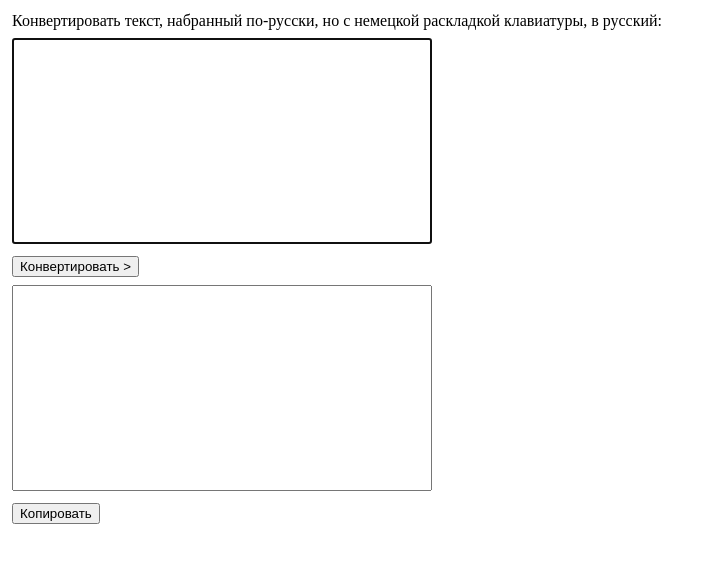
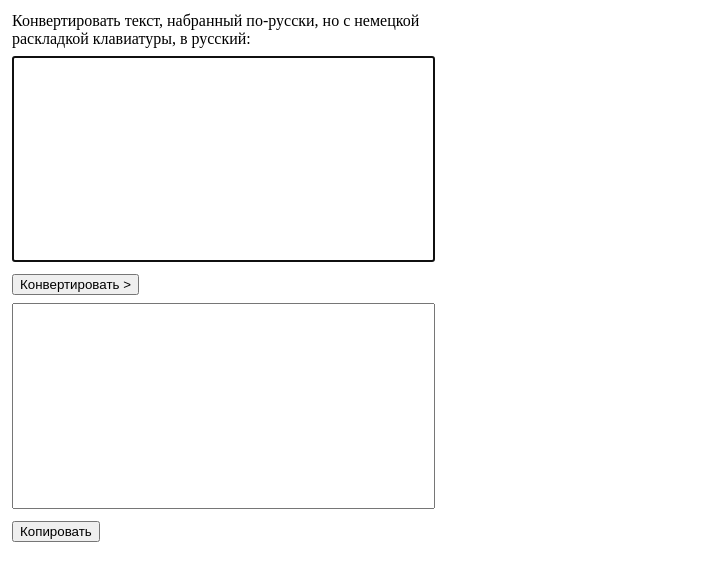
Before and after one commit to evgeniipetrov/evgeniipetrov.github.io, a Jekyll site: the page converter.html, which Jekyll copies as it is, in a window 1280 px wide. Shown: the top 581 px of the page, without its empty margins (0-712 px from the left). Built offline with Jekyll 4.4.1, drawn with Linux system fonts in a browser that asks for light colours.

Commit message:
Added responsible width fro converter

```diff
--- a/converter.html
+++ b/converter.html
@@ -10,12 +10,17 @@
         textarea
         {
             resize: none;
-            width: 33%;
+            width: 100%;
             height: 200px;
         }
 
         .main div{
             padding: 4px;
+            width:100%;
+        }
+
+        @media only screen and (min-width: 768px) {
+            .main div{ width: 33%; }
         }
     </style>
 </head>
```
Also changed, not shown: other parts of converter.html (+1 -1 lines).
